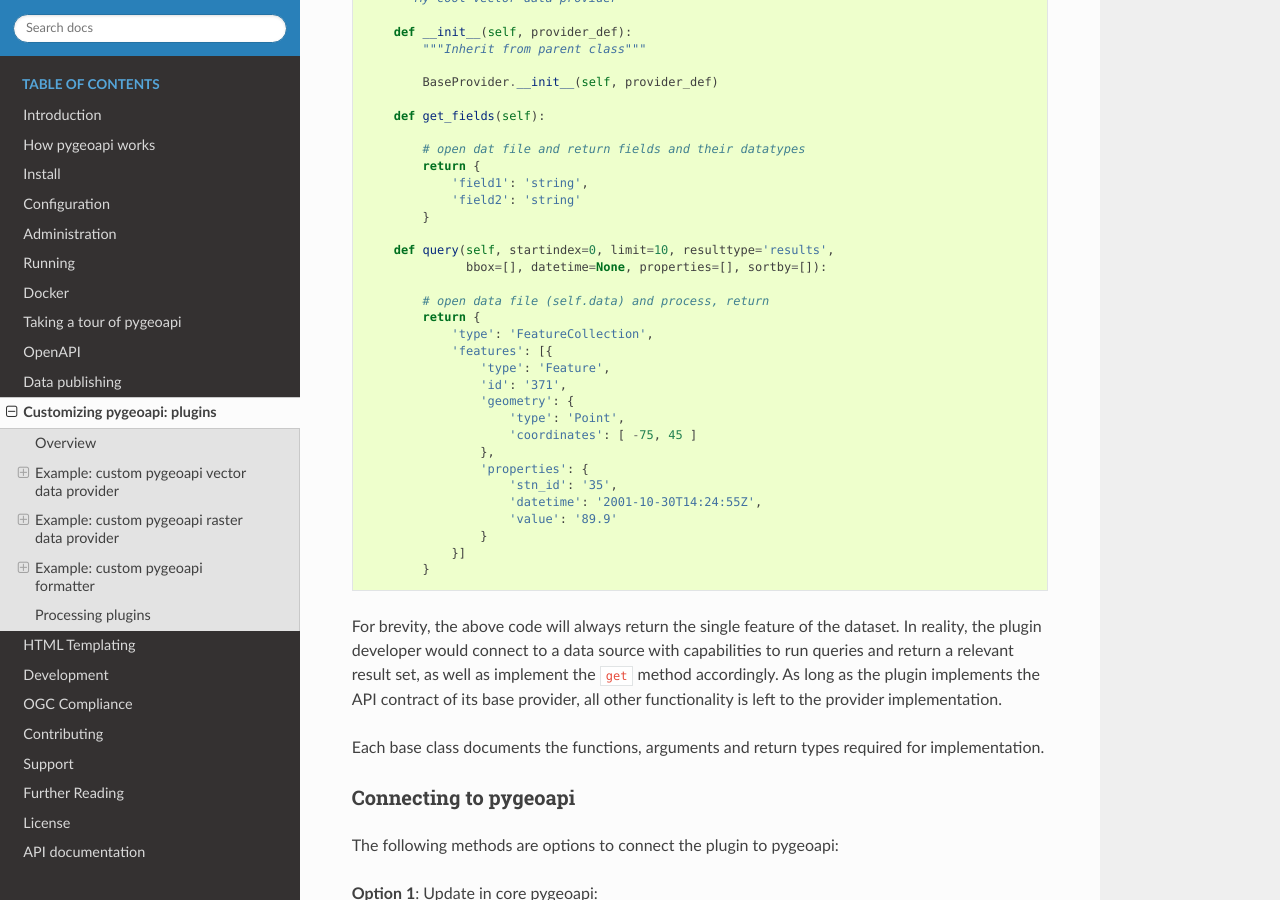
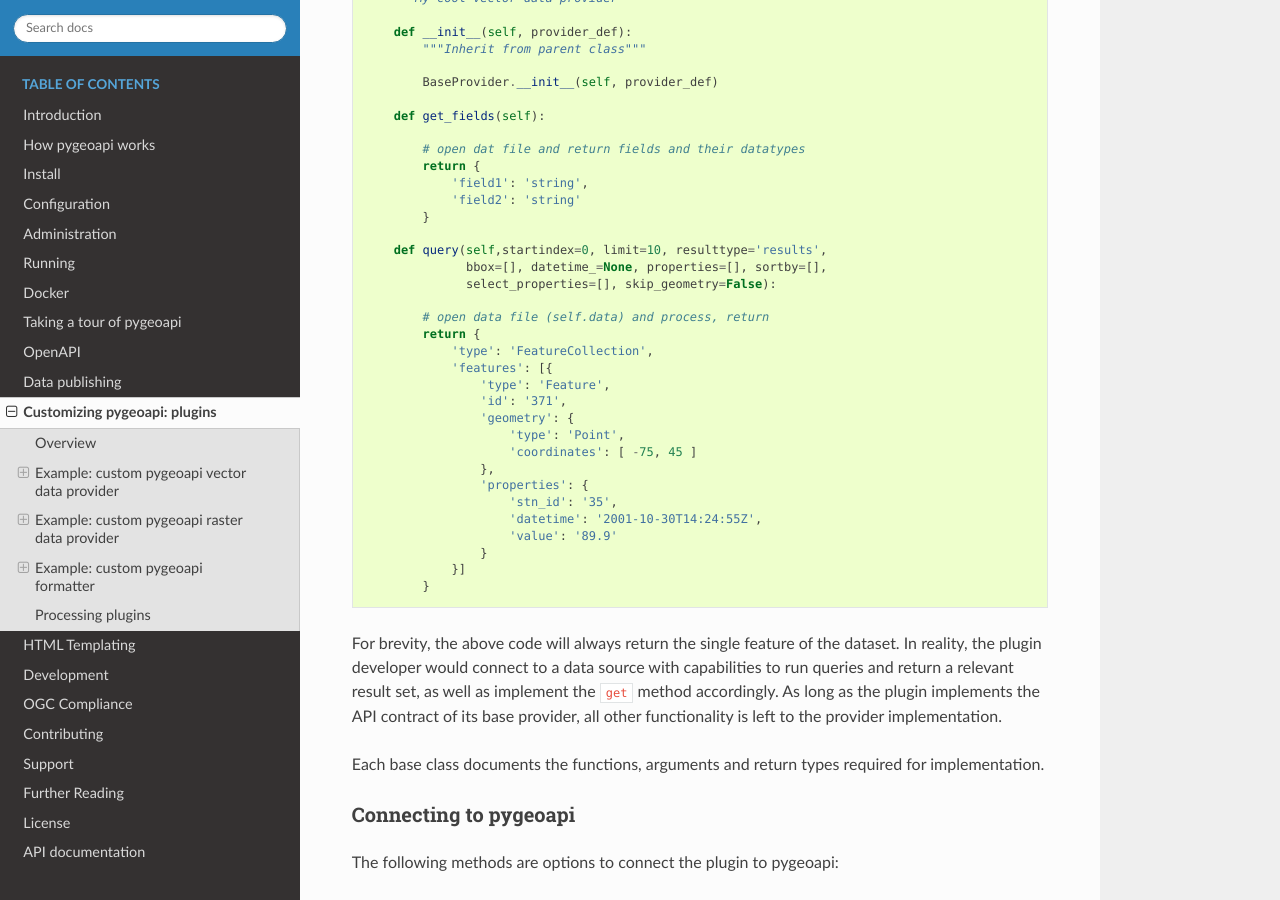
Before and after one commit to geopython/pygeoapi, a Sphinx documentation site: the page built from docs/source/plugins.rst, in a window 1280 px wide and 900 px high, scrolled down 1394 px. Built offline with Sphinx 7.4.7 and the Read the Docs theme 2.0.0, drawn with Linux system fonts in a browser that asks for light colours.

Commit message:
Update example vector provider plugin query arguments. (#578)

```diff
--- a/docs/source/plugins.rst
+++ b/docs/source/plugins.rst
@@ -68,8 +68,9 @@
                'field2': 'string'
            }
 
-       def query(self, startindex=0, limit=10, resulttype='results',
-                 bbox=[], datetime=None, properties=[], sortby=[]):
+       def query(self,startindex=0, limit=10, resulttype='results',
+                 bbox=[], datetime_=None, properties=[], sortby=[],
+                 select_properties=[], skip_geometry=False):
 
            # open data file (self.data) and process, return
            return {
```
